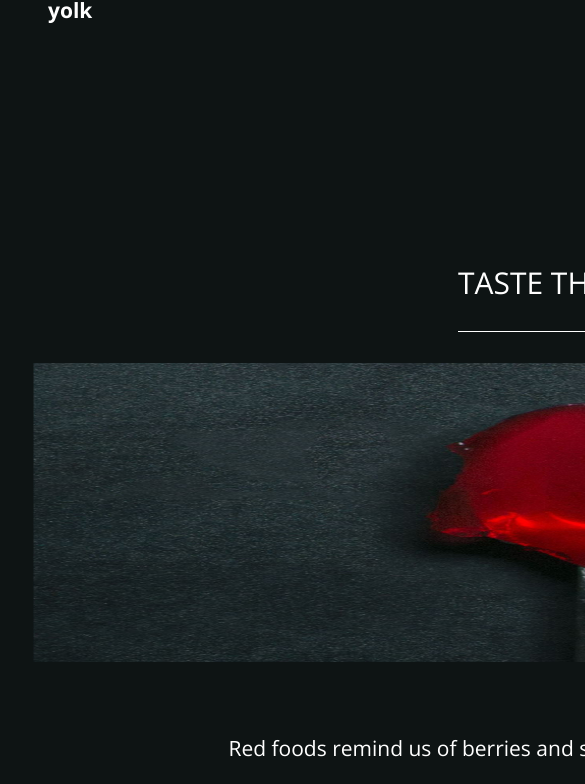
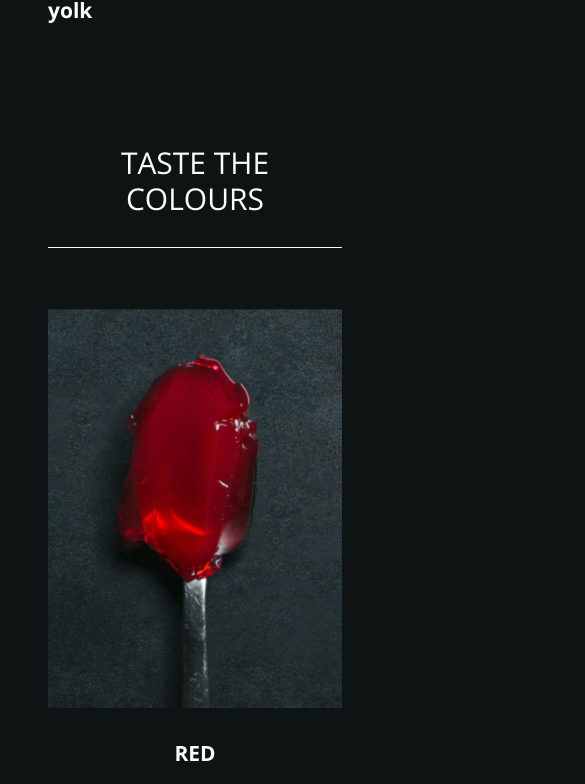
Before and after one commit to Manhud/Tasteology, a Next.js app: page / in a window 390 px wide. Shown: the part 1473-2257 px from the top of the page, 585 px wide, since content can reach past the window. Built offline with nearby package versions, Linux system fonts and the light colour scheme.

Commit message:
style(cards): improve responsive layout and card presentation

```diff
--- a/src/components/card-block.tsx
+++ b/src/components/card-block.tsx
@@ -48,40 +48,35 @@ export function CardBlock() {
   };
 
   return (
-    <section className="pt-[120px] w-[1146px] mx-auto">
-      <div className="container">
-        <div className="w-fit mx-auto">
-          <h2 className="text-center text-3xl font-light md:text-4xl">
-            TASTE THE COLOURS
-          </h2>
+    <section className="w-full max-w-[1146px] mx-auto px-4 md:px-0">
+      <div className="w-fit mx-auto mb-[60px]">
+        <h2 className="text-center text-3xl font-light">TASTE THE COLOURS</h2>
         <hr className="border-t border-white my-[30px]" />
       </div>
-        <div className="grid gap-[10px] md:grid-cols-2 lg:grid-cols-3">
+
+      <div className="grid grid-cols-1 lg:grid-cols-3 gap-[30px]">
         {cards.map((card) => (
           <article
             key={card.id}
             className="group overflow-hidden transition-transform hover:scale-[1.02]"
           >
-              <div className="relative h-[300px]">
+            <div className="relative overflow-hidden h-[400px] lg:h-[300px]">
               <Image
                 src={card.image}
                 alt={card.title}
                 fill
-                  className="cursor-pointer transition-transform group-hover:scale-100"
+                className="cursor-pointer object-cover transition-transform group-hover:scale-100"
                 onClick={(e) => handleImageClick(card.image, e)}
               />
             </div>
             <div className="p-[30px] text-center">
-                <h3 className="mb-[10px] text-[21px] font-bold ">
-                  {card.title}
-                </h3>
+              <h3 className="mb-[10px] text-[21px] font-bold">{card.title}</h3>
               <p className="text-[21px] text-white font-light leading-[30px]">
                 {card.description}
               </p>
             </div>
           </article>
         ))}
-        </div>
       </div>
 
       <Modal isOpen={isModalOpen} onClose={() => setIsModalOpen(false)}>
```
Lines whose indentation alone changed are shown as unchanged.
